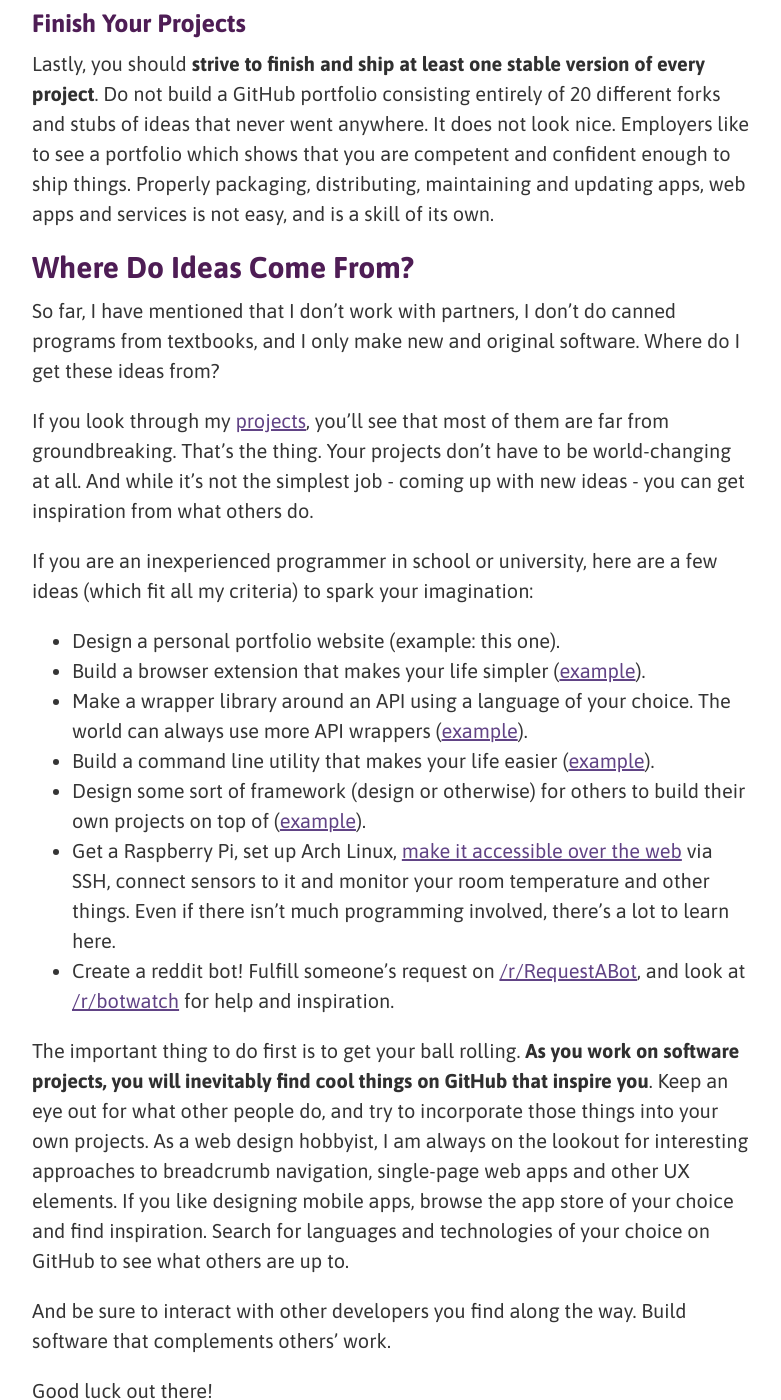
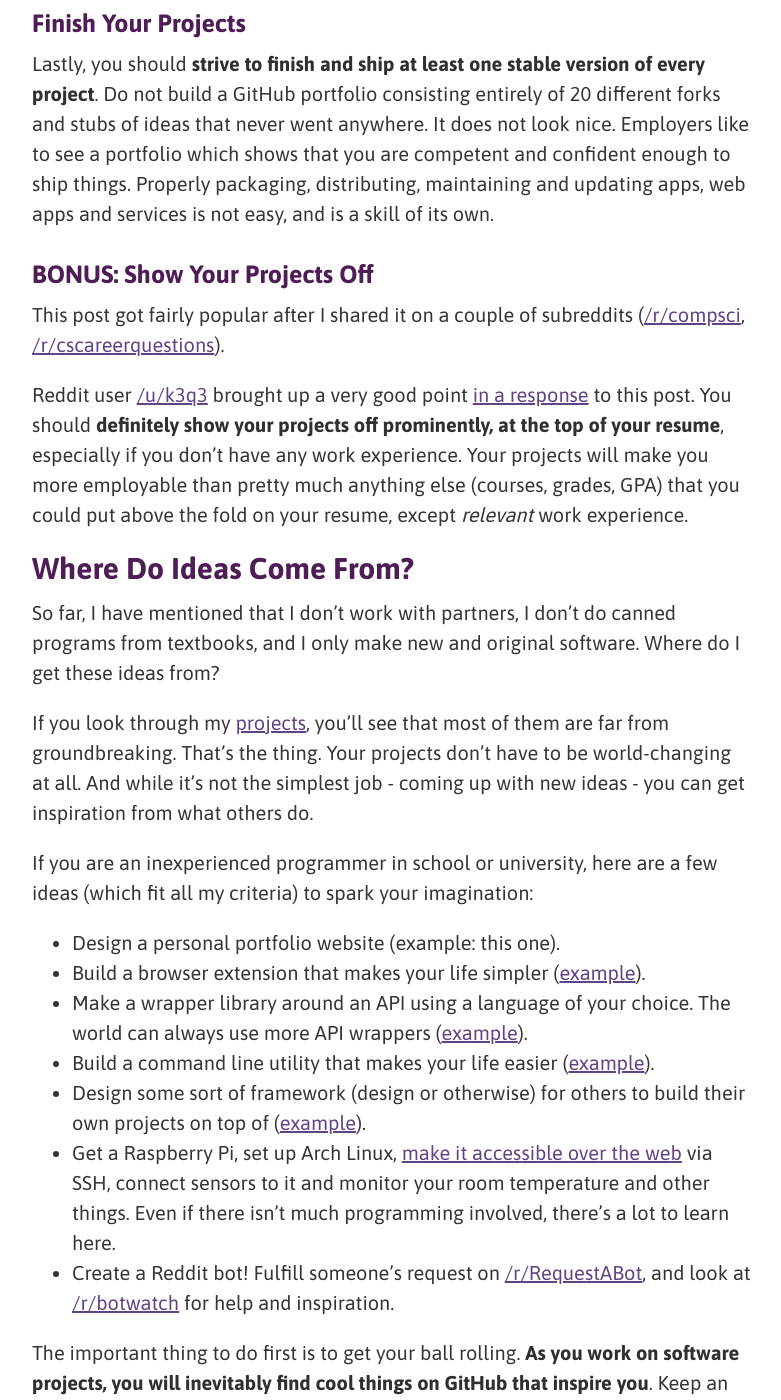
Before and after one commit to Antrikshy/antrikshy.github.io, a Jekyll site: the page built from _posts/2016-08-26-how-i-got-started-with-programming-side-projects.md, in a window 1280 px wide and 1400 px high, scrolled down 8032 px. Shown: the whole window, without its empty margins (248-1029 px from the left). Built offline with Jekyll 4.4.1, drawn with Linux system fonts in a browser that asks for light colours; comment, search, counter and statistics services are not loaded; some of the changed text lies outside the part shown.

Commit message:
Added new idea from Reddit comment

```diff
--- a/_posts/2016-08-26-how-i-got-started-with-programming-side-projects.md
+++ b/_posts/2016-08-26-how-i-got-started-with-programming-side-projects.md
@@ -30,7 +30,7 @@ Back in the day, I hadn't *fully* realized how much pet projects would broaden m
 
 ## Stepping Stones
 
-The summer break after my second year was when I gathered momentum. That was when I started my adventure in the world of open-source software. Still, I placed too much importance in knowing *more* programming languages. This sentiment would change with time, but it didn't hurt. So far, I had worked with Java, C and C++ in course-assigned projects. I had also dabbled a bit with Python on Codecademy and through a [simple reddit bot](https://github.com/Antrikshy/InternetLyingPolice_reddit_bot) project previously.
+The summer break after my second year was when I gathered momentum. That was when I started my adventure in the world of open-source software. Still, I placed too much importance in knowing *more* programming languages. This sentiment would change with time, but it didn't hurt. So far, I had worked with Java, C and C++ in course-assigned projects. I had also dabbled a bit with Python on Codecademy and through a [simple Reddit bot](https://github.com/Antrikshy/InternetLyingPolice_reddit_bot) project previously.
 
 I decided to go out and teach myself more programming languages over the summer break so I could make my resume appear more substantial.
 
@@ -149,6 +149,12 @@ If nothing else, every failed programming project will help you build mental res
 
 Lastly, you should **strive to finish and ship at least one stable version of every project**. Do not build a GitHub portfolio consisting entirely of 20 different forks and stubs of ideas that never went anywhere. It does not look nice. Employers like to see a portfolio which shows that you are competent and confident enough to ship things. Properly packaging, distributing, maintaining and updating apps, web apps and services is not easy, and is a skill of its own.
 
+### BONUS: Show Your Projects Off
+
+This post got fairly popular after I shared it on a couple of subreddits ([/r/compsci](https://redd.it/4zoftv), [/r/cscareerquestions](https://redd.it/4zooyv)).
+
+Reddit user [/u/k3q3](https://www.reddit.com/user/k3q3) brought up a very good point [in a response](https://www.reddit.com/r/cscareerquestions/comments/4zooyv/how_i_got_started_with_programming_side_projects/d6xmlpb) to this post. You should **definitely show your projects off prominently, at the top of your resume**, especially if you don't have any work experience. Your projects will make you more employable than pretty much anything else (courses, grades, GPA) that you could put above the fold on your resume, except *relevant* work experience.
+
 ## Where Do Ideas Come From?
 
 So far, I have mentioned that I don't work with partners, I don't do canned programs from textbooks, and I only make new and original software. Where do I get these ideas from?
@@ -163,7 +169,7 @@ If you are an inexperienced programmer in school or university, here are a few i
 - Build a command line utility that makes your life easier ([example](https://github.com/Antrikshy/ignr.py)).
 - Design some sort of framework (design or otherwise) for others to build their own projects on top of ([example](https://github.com/Antrikshy/Tinseltown.js)).
 - Get a Raspberry Pi, set up Arch Linux, [make it accessible over the web]({% post_url 2015-12-13-make-your-raspberry-pi-accessible-over-the-web-an-arch-linux-guide %}) via SSH, connect sensors to it and monitor your room temperature and other things. Even if there isn't much programming involved, there's a lot to learn here.
-- Create a reddit bot! Fulfill someone's request on [/r/RequestABot](https://www.reddit.com/r/RequestABot/), and look at [/r/botwatch](https://www.reddit.com/r/botwatch/) for help and inspiration.
+- Create a Reddit bot! Fulfill someone's request on [/r/RequestABot](https://www.reddit.com/r/RequestABot/), and look at [/r/botwatch](https://www.reddit.com/r/botwatch/) for help and inspiration.
 
 The important thing to do first is to get your ball rolling. **As you work on software projects, you will inevitably find cool things on GitHub that inspire you**. Keep an eye out for what other people do, and try to incorporate those things into your own projects. As a web design hobbyist, I am always on the lookout for interesting approaches to breadcrumb navigation, single-page web apps and other UX elements. If you like designing mobile apps, browse the app store of your choice and find inspiration. Search for languages and technologies of your choice on GitHub to see what others are up to.
 
```
